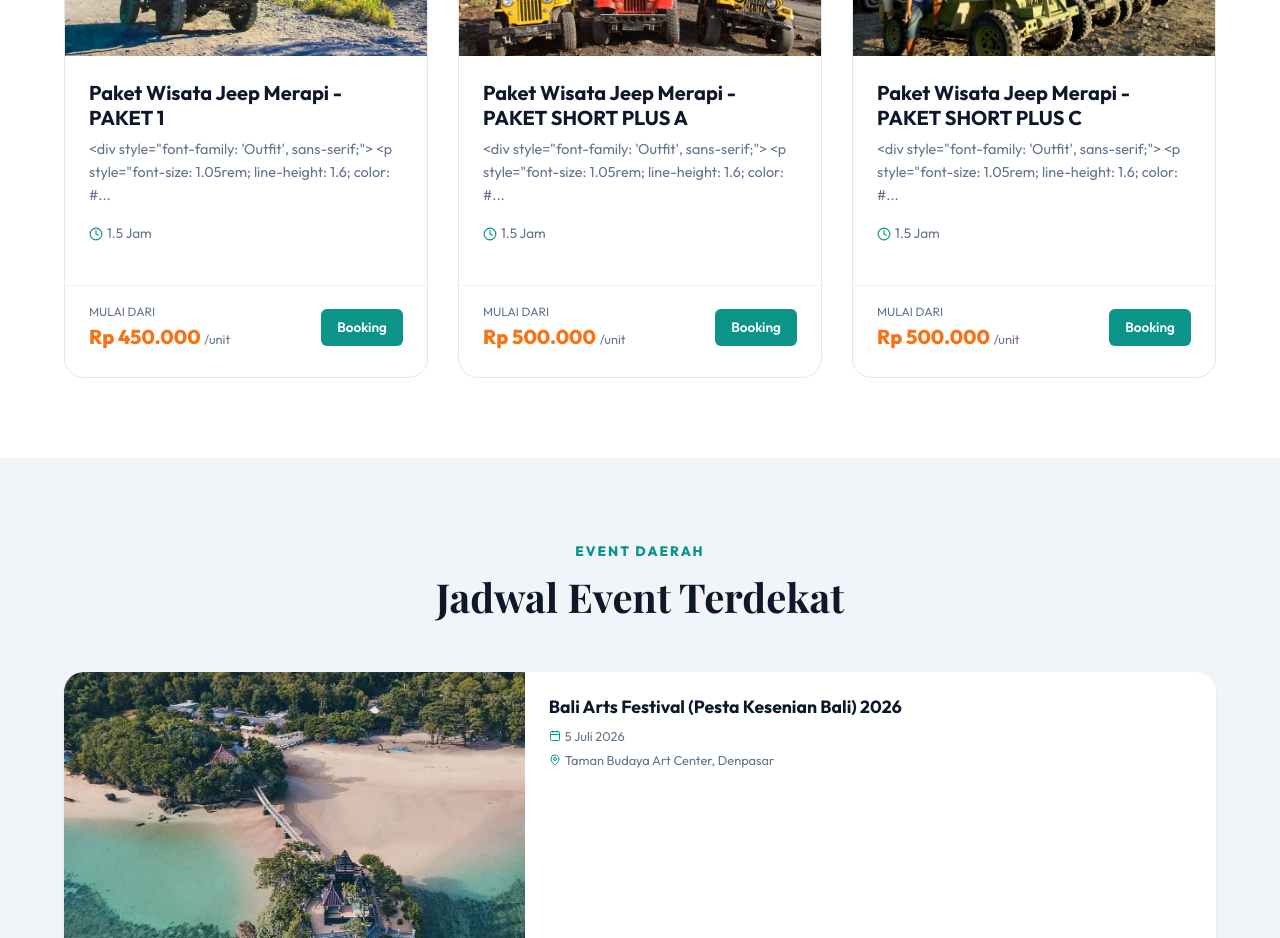
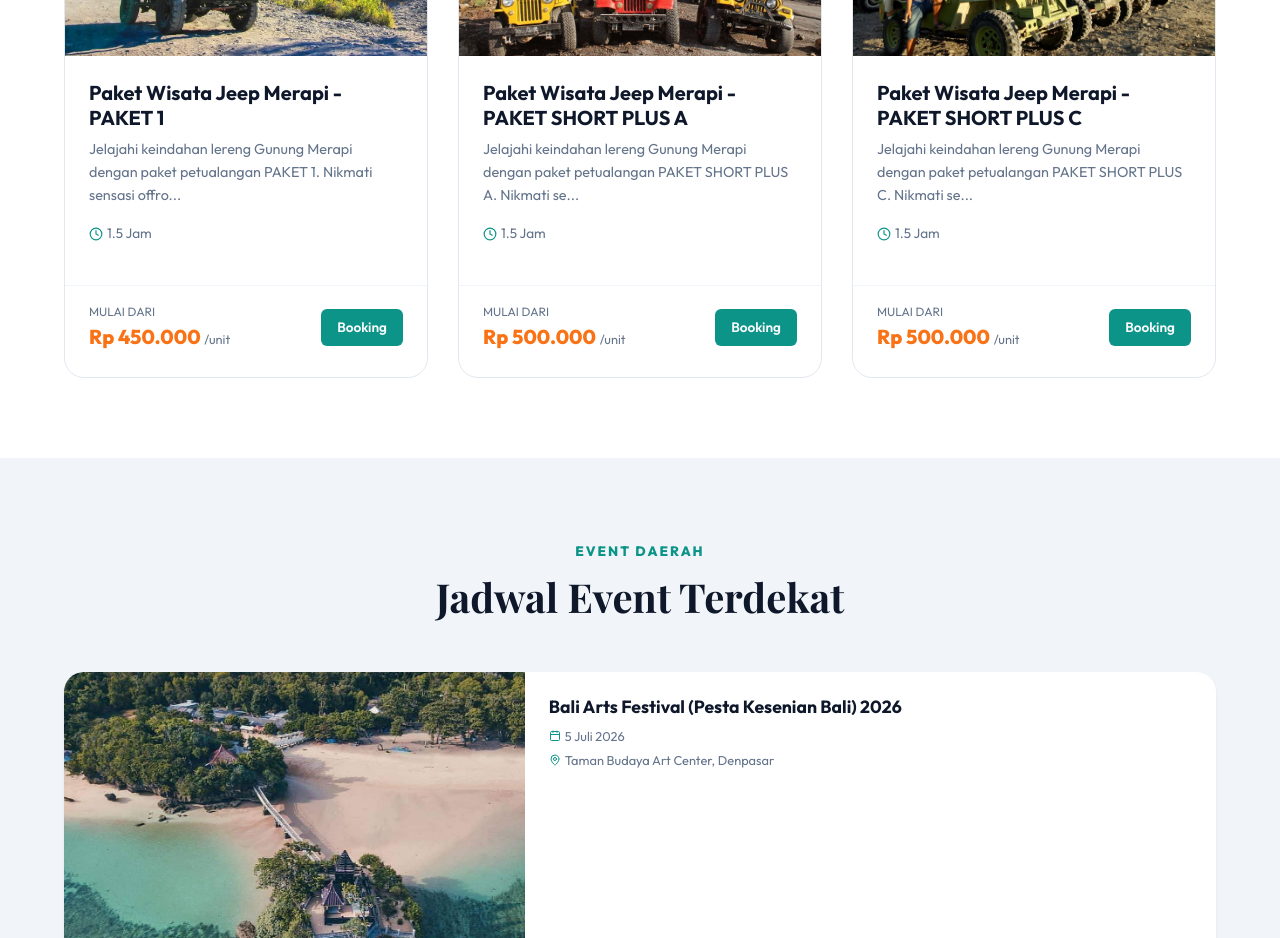
Before and after one commit to Amirullutfi/KawanJalan-frontend, a React (Vite) app: page / in a window 1280 px wide. Shown: the part 2320-3258 px from the top of the page. Built offline with nearby package versions, Linux system fonts and the light colour scheme; a web font is replaced by a local one.

Commit message:
fix: membersihkan tag HTML pada deskripsi paket wisata di halaman utama

```diff
--- a/src/pages/Home.jsx
+++ b/src/pages/Home.jsx
@@ -269,7 +269,7 @@ const Home = () => {
                     <div style={{ padding: '24px' }}>
                       <h3 style={{ fontSize: '1.25rem', marginBottom: '8px', color: 'var(--dark)' }}>{pkg.title}</h3>
                       <p style={{ color: 'var(--text-muted)', fontSize: '0.9rem', marginBottom: '16px' }}>
-                        {pkg.description ? pkg.description.slice(0, 110) + '...' : ''}
+                        {pkg.description ? stripHtml(pkg.description).slice(0, 110) + '...' : ''}
                       </p>
                       <div style={{ display: 'flex', gap: '16px', fontSize: '0.85rem', color: 'var(--text-muted)', marginBottom: '16px' }}>
                         <div style={{ display: 'flex', alignItems: 'center', gap: '4px' }}>
@@ -399,4 +399,9 @@ const numberFormat = (x) => {
   return x.toString().replace(/\B(?=(\d{3})+(?!\d))/g, ".");
 };
 
+const stripHtml = (htmlString) => {
+  if (!htmlString) return '';
+  return htmlString.replace(/<[^>]*>?/gm, '');
+};
+
 export default Home;
--- a/src/pages/admin/ManagePackages.jsx
+++ b/src/pages/admin/ManagePackages.jsx
@@ -349,7 +349,7 @@ const ManagePackages = () => {
                   <div style={{ padding: '20px' }}>
                     <h3 style={{ fontSize: '1.15rem', color: 'var(--dark)', marginBottom: '8px' }}>{pkg.title}</h3>
                     <p style={{ color: 'var(--text-muted)', fontSize: '0.85rem', marginBottom: '16px' }}>
-                      {pkg.description ? pkg.description.slice(0, 100) + '...' : ''}
+                      {pkg.description ? stripHtml(pkg.description).slice(0, 100) + '...' : ''}
                     </p>
                     <div style={{ display: 'flex', gap: '16px', fontSize: '0.8rem', color: 'var(--text-muted)' }}>
                       <span>Durasi: <strong>{pkg.duration}</strong></span>
@@ -390,4 +390,10 @@ const ManagePackages = () => {
   );
 };
 
+// Helper function
+const stripHtml = (htmlString) => {
+  if (!htmlString) return '';
+  return htmlString.replace(/<[^>]*>?/gm, '');
+};
+
 export default ManagePackages;
```
